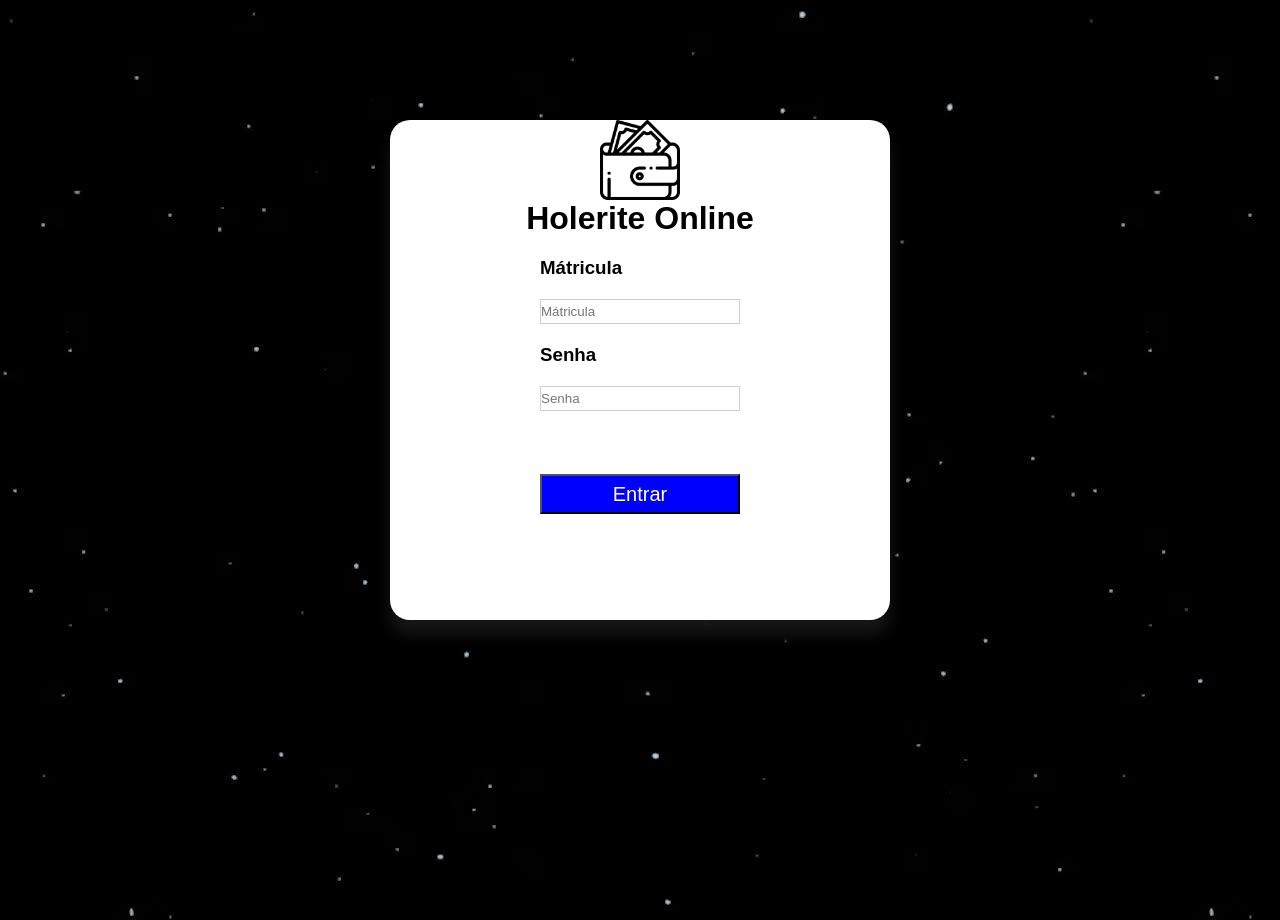
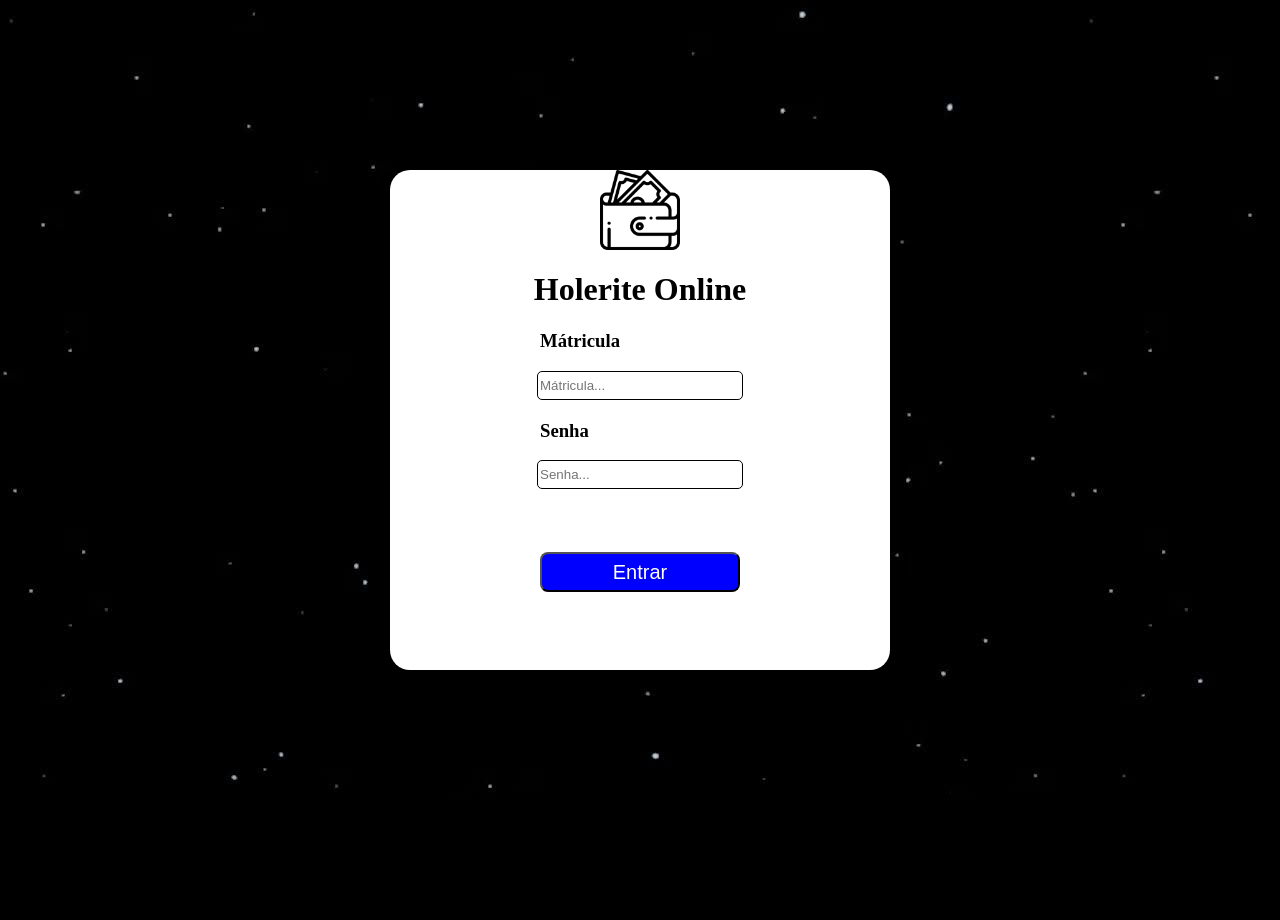
Before and after one commit to Kauansstz/Holerite-Online, a Django app: page / in a window 1280 px wide. After the commit the page ends 792 px from the top, so only its background shows below. Run offline with Django 4.2, Linux system fonts and the light colour scheme; some libraries are stand-ins or nearby versions.

Commit message:
Revisto o código e organizado e alterado os nomes

```diff
--- a/core/static/css/style.css
+++ b/core/static/css/style.css
@@ -1,114 +1,112 @@
-  /* Configuração de index */
-  .master{
-    text-align: center;
-    box-shadow: 0px 15px 15px rgb(22,22,22);
-    border-radius: 20px;
-    margin: 0 auto;
-    background:  white;
+:root {
+    --color-primary: #269fe6;
+    --color-primary-hover: #2086c2;
+    --color-primary-dark: #13141f;
+    --color-primary-dark-hover: #212336;
+    --color-primary-light: #d4ecfa;
+    --color-primary-light-hover: #bdd8e7;
+
+    --color-white: #fff;
+    --color-black: #000;
+    --color-blue: 	#0000FF;
+    --color-Violet: #ee82ee;
+
+    --color-dark-text: #444;
+    --color-info-light: #cce5ff;
+    --color-debug-light: #cce5ff;
+    --color-success-light: #d4edda;
+    --color-alert-light: #fff3cd;
+    --color-warning-light: #fff3cd;
+    --color-error-light: #f8d7da;
+
+    --color-info-dark: #4d86c4;
+    --color-debug-dark: #4d86c4;
+    --color-success-dark: #4a9c5d;
+    --color-alert-dark: #927f40;
+    --color-warning-dark: #927f40;
+    --color-error-dark: #da525d;
+
+    --color-gray-0: #f9f9f9;
+    --color-gray-1: #e0e0e0;
+    --color-gray-2: #c7c7c7;
+    --color-gray-3: #aeaeae;
+    --color-gray-4: #959595;
+    --color-gray-5: #7d7d7d;
+    --color-gray-6: #646464;
+    --color-gray-7: #4b4b4b;
+    --color-gray-8: #323232;
+    --color-gray-9: #191919;
+
+    --font-primary: sans-serif;
+    --font-headings: 'Roboto Slab', serif;
+
+    --spacing-gutter-medium: 3rem;
+    --spacing-gutter-large: 4rem;
+}
+
+/* Configuração do Index.html */
+.master{
     width: 500px;
     height: 500px;
- }
+    margin: 0 auto;
+    text-align: center;
+    box-shadow: 0px 15px 15px var(--color-black);
+    border-radius: 20px;
+    background:  var(--color-white) ;
+}
 
-#logo-grupo{
+.img-master{
     display: flex;
     justify-content: center;
-    margin-top:120px;
-    font-size: 60px;
-
-}
-#frase{
-    width: 50px;
-
+    margin-top:170px;
 }
 
-
-.boss{
-    font-family:Arial, Helvetica, sans-serif;
-    margin-top: 10px;
+#tittle{
+    width: 50px;
 }
 
-#bt_entrada{
-    background-color: blue;
-    color: rgb(255, 255, 255);
-    width: 200px;
-    height: 40px;
-    font-size: 20px;
-    margin-top: 40px;
-
-}
-
-.conf{
+.tittle-box{
     display: flex;
     justify-content: left;
     margin-left: 150px ;
     margin-top: 20px;
 }
 
-.cadas{
-    display: flex;
-    justify-content: left;
-    margin-left: 150px ;
-    text-decoration: none;
-    color: black;
-    margin-top: 30px;
-    font-size: 13px;
+.box{
+    width: 200px;
+    height: 25px;
+    border: 1px solid var(--color-black);
+    border-radius: 5px;
 }
-.erro{
+.error{
     text-align: center;
-    color: red;
+    color: var(--color-error-dark);
     height: 5px;
 }
+#box-enter{
+    background-color: var(--color-blue);
+    color: var(--color-white);
+    width: 200px;
+    height: 40px;
+    font-size: 20px;
+    margin-top: 40px;
+    border-radius: 8px;
+}
+/* Configuração do Index.html */
 
- /* Configuração de index */
- /* Configuração do Menu */
-
-*{
-    margin: 0;
-    padding: 0;
-    box-sizing: border-box;
-    font-family: "Outfit", sans-serif;
-}
-body{
-    height: 100vh;
+.menu a{
+    display: flex;
+    color: var(--color-white);
+    text-decoration: none;
+    font-size: 25px;
+    padding: 30px 4%;
+    margin-bottom: 20px;
 
 }
-#ph{
-    display: flex;
-    justify-content: center;
-    color: rgb(0, 0, 0);
-    margin-top: 50px;
-}
-#notificion{
-    display: flex;
-    justify-content: center;
-    color: rgb(255, 255, 255);
-    margin-top: 80px;
-    margin-left: 500px;
-    height: 50px ;
-    width: 500px;
-    background-color: #ef6e6e;
-    padding: 10px ;
-    font-weight: bold;
-}
-.sub{
-    margin-left: 20px;
-    color: green;
-}
-#descricao{
-    color: black;
-    display: flex;
-
-    justify-content: left;
-    margin-left: 500px;
-    height: 200px ;
-    width: 500px;
-    background-color:#3e5569;
-    box-shadow: 10px 20px 15px rgb(0, 0, 0);
-}
-nav.menu-lateral{
+nav.menu{
     width: 80px;
     height: 100%;
-    background-color: rgb(0, 0, 0);
+    background-color: var(--color-black);
     padding:  40px 0 40px 1%;
     box-shadow: 3px 0 0 green;
     position: fixed;
--- a/core/templates/index.html
+++ b/core/templates/index.html
@@ -1,55 +1,47 @@
 {% load static %}
 {% load bootstrap4 %}
 <!-- Tela de login -->
-<!doctype html>
-<html lang="en">
+<!DOCTYPE html>
+<html lang="pt-br">
 <head>
-    <meta charset="utf-8">
-    <meta name="viewport" content="width=device-width, initial-scale=1">
+  <meta charset="UTF-8">
+  <meta name="viewport" content="width=device-width, initial-scale=1.0">
   <title>Login de Acesso</title>
   <link rel="stylesheet" href="{% static 'css/style.css' %}">
   <link rel="stylesheet" href="{% static 'img/fundo.jpeg' %}">
   <link rel="stylesheet" href="{% static 'img/carteira.ico' %}">
 </head>
-  <body style="background: url(static/img/fundo.jpeg) ;">
+<body style="background: url(static/img/fundo.jpeg);">
+  <div class="master">
+    <div class="img-master">
+      <img src="{% static 'img/carteira.ico' %}" alt="" style="width: 80px;">
+    </div>
+    <h1>
+      <span id="tittle">
+        Holerite Online
+      </span>
+    </h1>
+    <div class="boss">
+      <form action="{% url 'index' %}" method="post" >{% csrf_token %}
+        <div>
+          <h3 class="tittle-box">
+            Mátricula
+          </h3>
+          <input type="text" class="box" placeholder="Mátricula..." name="registration" >
 
-    <div class="master">
-      <h1 id="logo-grupo" >
-        <img src="{% static 'img/carteira.ico' %}" alt="" style="width: 80px;" >
-
-      </h1>
-      <h1><label for="" id="frase">Holerite Online</label> </h1>
-
-      <!-- <form action="{% url 'menu' %}" method="post">{% csrf_token %} -->
-
-
-    <div class="boss">
-
-
-      <form method="post" action="{% url 'index' %}">{% csrf_token %}
-
-        <div>
-         <h3 class="conf">Mátricula</h3>
-          <input style="width: 200px; height: 25px; border: 1px solid rgb(209, 206, 206) ; margin-top: 20px; " type="text" placeholder="Mátricula" name="registration">
-          <br>
-          <h3 class="conf">Senha</h3>
-          <input style="width: 200px; height: 25px; border: 1px solid rgb(209, 206, 206) ; margin-top: 20px; " type="password" placeholder="Senha" name="password">
+          <h3 class="tittle-box">
+            Senha
+          </h3>
+          <input type="password" class="box" placeholder="Senha..." name="password">
         </div>
         <br>
-        <div class="erro">
+        <div class="error">
           {% bootstrap_messages %} {{ error_message }}
         </div>
-
-          <button id="bt_entrada" type="submit">
-            Entrar
-          </button>
-
+        <button id="box-enter" type="submit">Entrar</button>
       </div>
       </form>
 
   </div>
-    </div>
-      <!-- </form> -->
 </body>
-
 </html>
--- a/core/views.py
+++ b/core/views.py
@@ -26,7 +26,7 @@ def home(request ):
             # login(request, user)
             return render(request, 'menu.html')
         else:
-            return render(request, 'index.html', {'error_message': 'Usuário ou senha incorreto.'})
+            return render(request, 'index.html', {'error_message': 'Mátricula ou senha incorreto.'})
     else:
         return render(request, 'index.html')
 
```
Also changed, not shown: other parts of core/static/css/style.css (+19 -119 lines), core/templates/holerite.html (+6 -9 lines), test.html (added, +55 -0 lines). Lines whose indentation alone changed are shown as unchanged.
